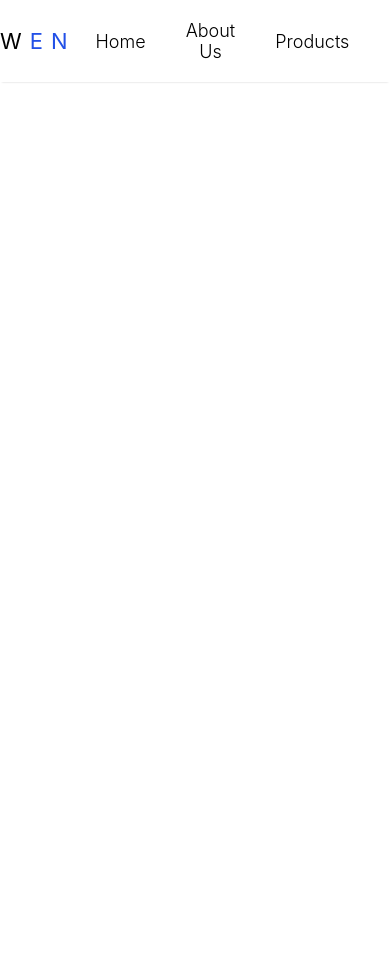
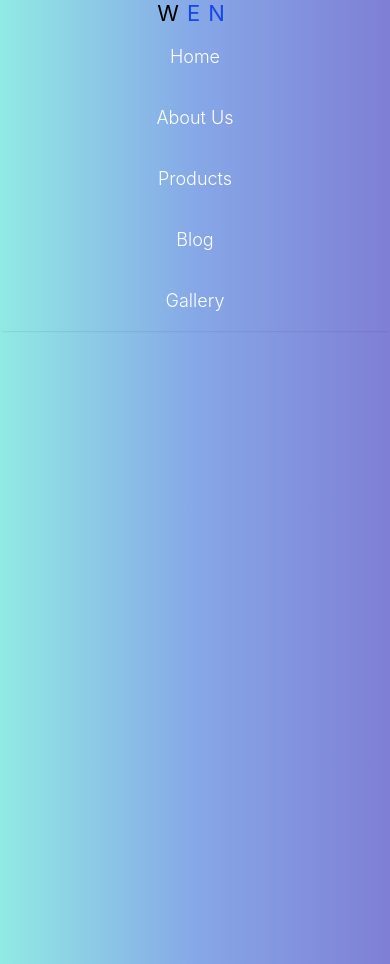
Before and after one commit to ashokganika/wen, a React (Create React App) app: page / in a window 390 px wide. Before the commit the page ends 844 px from the top, so only its background shows below. Built offline with nearby package versions, Linux system fonts and the light colour scheme.

Commit message:
uplaod390000

```diff
--- a/src/component/Bank/bank.css
+++ b/src/component/Bank/bank.css
@@ -1,5 +1,5 @@
 .bank {
-  background-color: rgba(212, 181, 141, 0.705);
+  background-color: transparent;
   color: rgba(0, 0, 0, 1);
   font-weight: 600;
   font-family: Verdana, Geneva, Tahoma, sans-serif;
--- a/src/component/NavbarItem/navbaritem.css
+++ b/src/component/NavbarItem/navbaritem.css
@@ -5,6 +5,7 @@
   font-size: 18px;
   font-weight: 300;
   padding: 20px;
+  color: rgb(255, 255, 255);
 }
 
 .nav-item:hover {
--- a/src/component/navbar/navbar.css
+++ b/src/component/navbar/navbar.css
@@ -6,7 +6,14 @@
   box-shadow: 0 2px 2px -2px rgba(0, 0, 0, 0.2);
   width: 100%;
   top: 0;
-  background-color: #fff;
+  background: #7f7fd5; /* fallback for old browsers */
+  background: -webkit-linear-gradient(
+    to right,
+    #91eae4,
+    #86a8e7,
+    #7f7fd5
+  ); /* Chrome 10-25, Safari 5.1-6 */
+  background: linear-gradient(to right, #91eae4, #86a8e7, #7f7fd5);
   z-index: 10;
 }
 
@@ -23,3 +30,29 @@
   position: relative;
   margin-top: 60px;
 }
+
+.com {
+  margin-top: 60px;
+  background: #7f7fd5; /* fallback for old browsers */
+  background: -webkit-linear-gradient(
+    to right,
+    #91eae4,
+    #86a8e7,
+    #7f7fd5
+  ); /* Chrome 10-25, Safari 5.1-6 */
+  background: linear-gradient(
+    to right,
+    #91eae4,
+    #86a8e7,
+    #7f7fd5
+  ); /* W3C, IE 10+/ Edge, Firefox 16+, Chrome 26+, Opera 12+, Safari 7+ */
+  height: 100vh;
+  padding: 30px 20px;
+}
+
+@media only screen and (max-width: 600px) {
+  .navbar {
+    display: flex;
+    flex-direction: column;
+  }
+}
```
